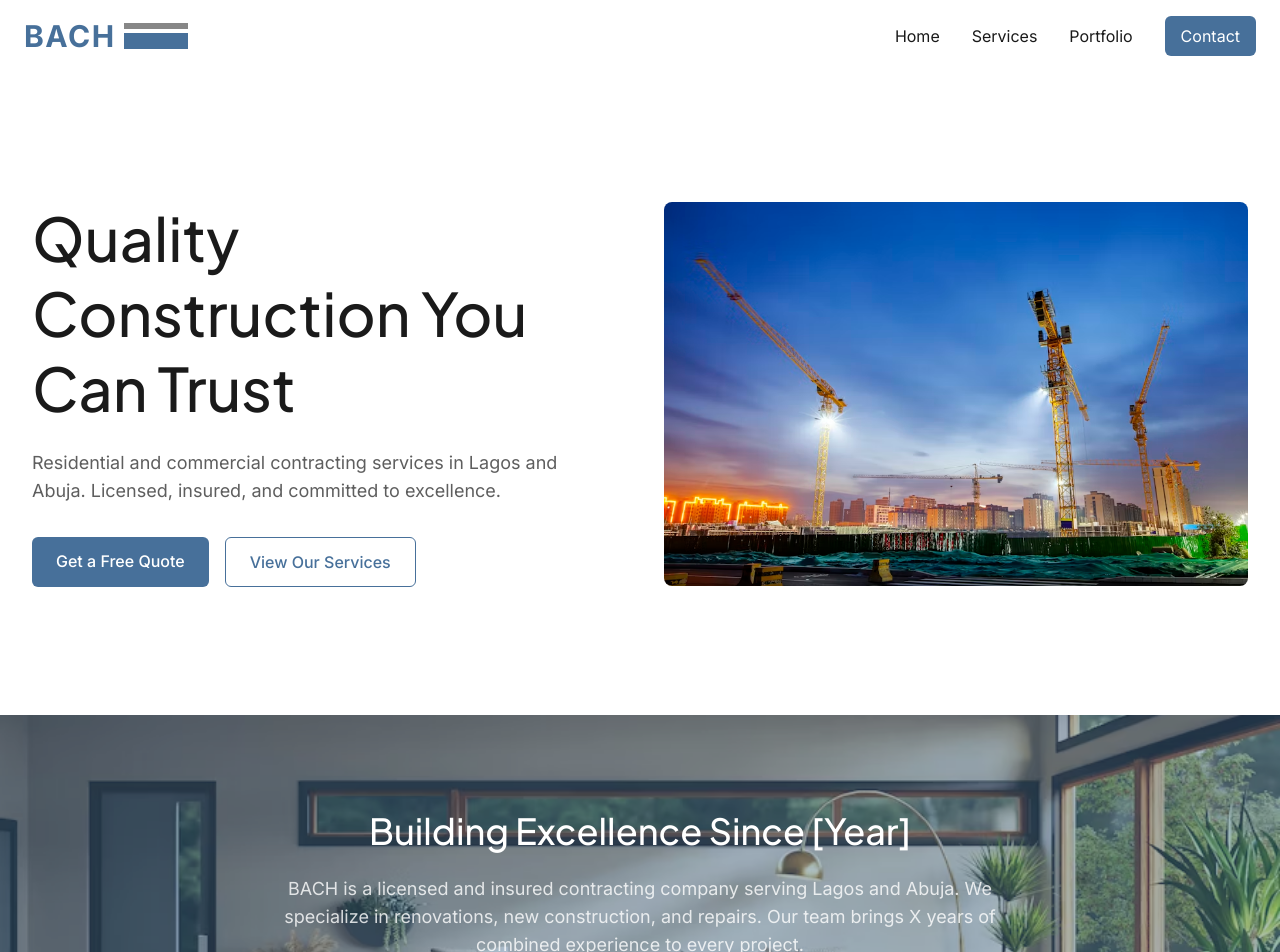
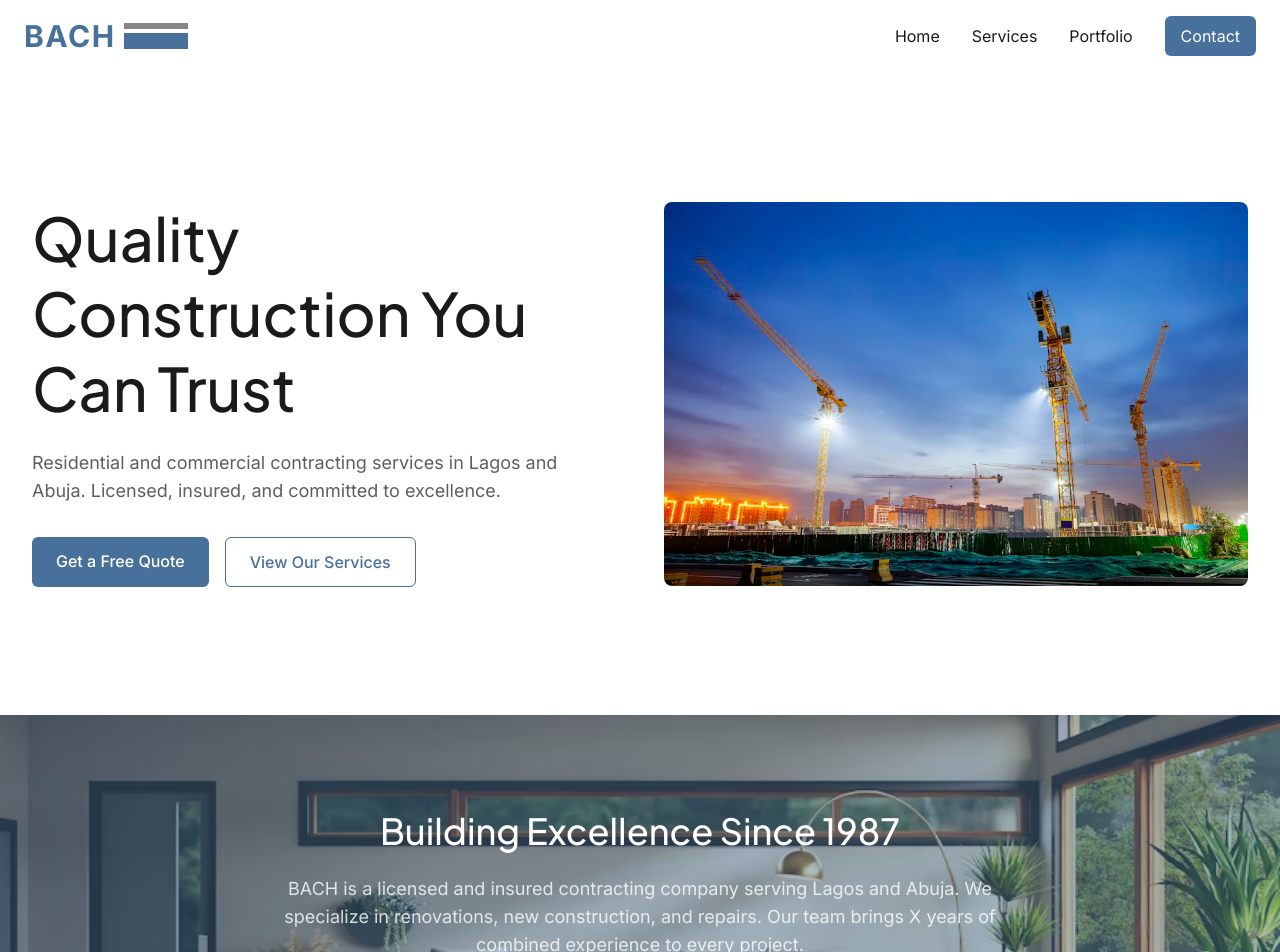
Before and after one commit to CheezyMansour/bach-landing-page, a Next.js app: page / in a window 1280 px wide. Shown: the top 952 px of the page. Built offline with nearby package versions, Linux system fonts and the light colour scheme.

Commit message:
changed year

```diff
--- a/components/WhyChooseUs.tsx
+++ b/components/WhyChooseUs.tsx
@@ -11,7 +11,7 @@ export default function WhyChooseUs() {
       {/* Content */}
       <div className="relative z-10 max-w-7xl mx-auto px-4 md:px-6 lg:px-8">
         <h2 className="text-3xl md:text-4xl text-center mb-6 text-white">
-          Building Excellence Since [Year]
+          Building Excellence Since 1987
         </h2>
 
         <p className="text-lg text-white/80 text-center max-w-3xl mx-auto mb-12">
```
